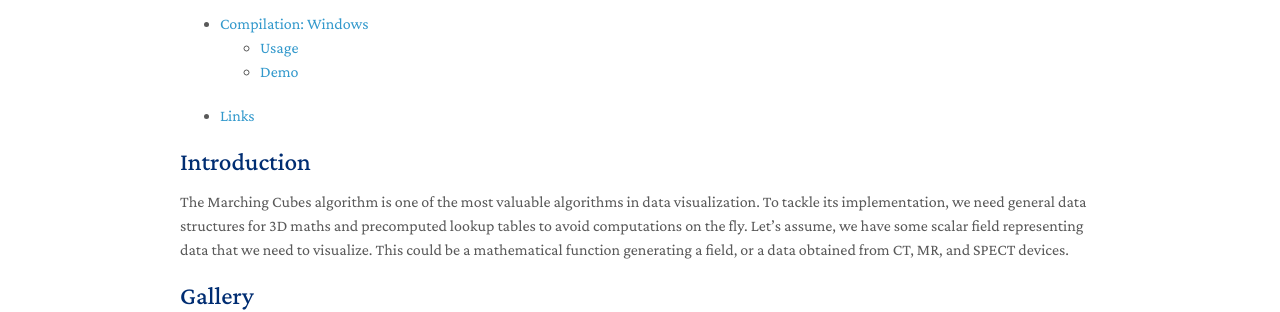
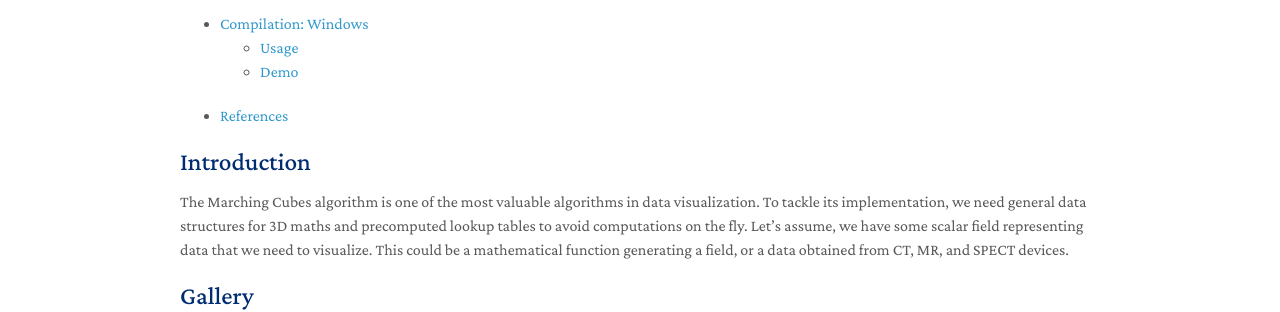
Before and after one commit to d-k-ivanov/d-k-ivanov.github.io, a Jekyll site: the page built from _posts/2024/2024-04-15-Marching-cubes-algorithm.md, in a window 1280 px wide and 900 px high, scrolled down 318 px. Shown: the part 153-465 px from the top of the window. Built offline with Jekyll 4.4.1, drawn with Linux system fonts in a browser that asks for light colours; formulas are drawn with MathJax 3; a style sheet for code colours, icons or effects is not loaded.

Commit message:
Post 2024-17-04-10-56

```diff
--- a/_posts/2024/2024-04-15-Marching-cubes-algorithm.md
+++ b/_posts/2024/2024-04-15-Marching-cubes-algorithm.md
@@ -48,6 +48,7 @@
 <details>
 <summary>CubeEdgeFlags Lookup Table</summary>
 <pre>
+<code class="language-cpp">
 // For any edge, if one vertex is inside the surface and the other is outside the surface then the edge intersects the surface
 // For each of the 8 vertices of the cube can be two possible states: either inside or outside the surface
 // For any cube, there are 2^8=256 possible sets of vertex states
@@ -71,6 +72,7 @@
     0xe90, 0xf99, 0xc93, 0xd9a, 0xa96, 0xb9f, 0x895, 0x99c, 0x69c, 0x795, 0x49f, 0x596, 0x29a, 0x393, 0x099, 0x190,
     0xf00, 0xe09, 0xd03, 0xc0a, 0xb06, 0xa0f, 0x905, 0x80c, 0x70c, 0x605, 0x50f, 0x406, 0x30a, 0x203, 0x109, 0x000
     };
+</code>
 </pre>
 </details>
 <br>
@@ -82,6 +84,7 @@
 <details>
 <summary>TriangleConnection Lookup Table</summary>
 <pre>
+<code class="language-cpp">
 // For each of the possible vertex states listed in CubeEdgeFlags there is a specific triangulation of the edge intersection
 // points. TriangleConnectionTable lists all of them in the form of 0-5 edge triples with the list terminated by the invalid
 // value -1.
@@ -347,6 +350,7 @@
     { 0,  3,  8, -1, -1, -1, -1, -1, -1, -1, -1, -1, -1, -1, -1, -1},
     {-1, -1, -1, -1, -1, -1, -1, -1, -1, -1, -1, -1, -1, -1, -1, -1}
 };
+</code>
 </pre>
 </details>
 <br>
@@ -358,6 +362,7 @@
 <details>
 <summary>VertexOffset Lookup Table</summary>
 <pre>
+<code class="language-cpp">
 // VertexOffset lists the positions, relative to vertex0, of each of the 8 vertices of a cube
 const GLfloat VertexOffset[8][3] = {
     {0.0, 0.0, 0.0},
@@ -369,6 +374,7 @@
     {1.0, 1.0, 1.0},
     {0.0, 1.0, 1.0}
 };
+</code>
 </pre>
 </details>
 <br>
@@ -380,6 +386,7 @@
 <details>
 <summary>EdgeConnection Lookup Table</summary>
 <pre>
+<code class="language-cpp">
 // EdgeConnection lists the index of the endpoint vertices for each of the 12 edges of the cube
 const GLint EdgeConnection[12][2] = {
     {0, 1},
@@ -395,6 +402,7 @@
     {2, 6},
     {3, 7}
 };
+</code>
 </pre>
 </details>
 <br>
@@ -509,7 +517,7 @@
 
 <iframe width="100%" height="868" src="https://www.youtube.com/embed/g1hMBADRBHU" title="Marching Cubes Demo" frameborder="0" allow="accelerometer; autoplay; clipboard-write; encrypted-media; gyroscope; picture-in-picture; web-share" referrerpolicy="strict-origin-when-cross-origin" allowfullscreen></iframe>
 
-## Links
+## References
 
 * [Marching Cubes: A High Resolution 3D Surface Construction Algorithm (original paper)](https://www.researchgate.net/publication/202232897_Marching_Cubes_A_High_Resolution_3D_Surface_Construction_Algorithm)
 * [Polygonizing a scalar field (Marching Cubes)](https://paulbourke.net/geometry/polygonise/) by [Paul Bourke](https://paulbourke.net/geometry/)
```
Also changed, not shown: _posts/2024/2024-02-20-Popular-screen-resolutions.md (+1 -1 lines), _posts/2024/2024-03-31-Ray-Tracing-geometry.md (+1 -1 lines).
